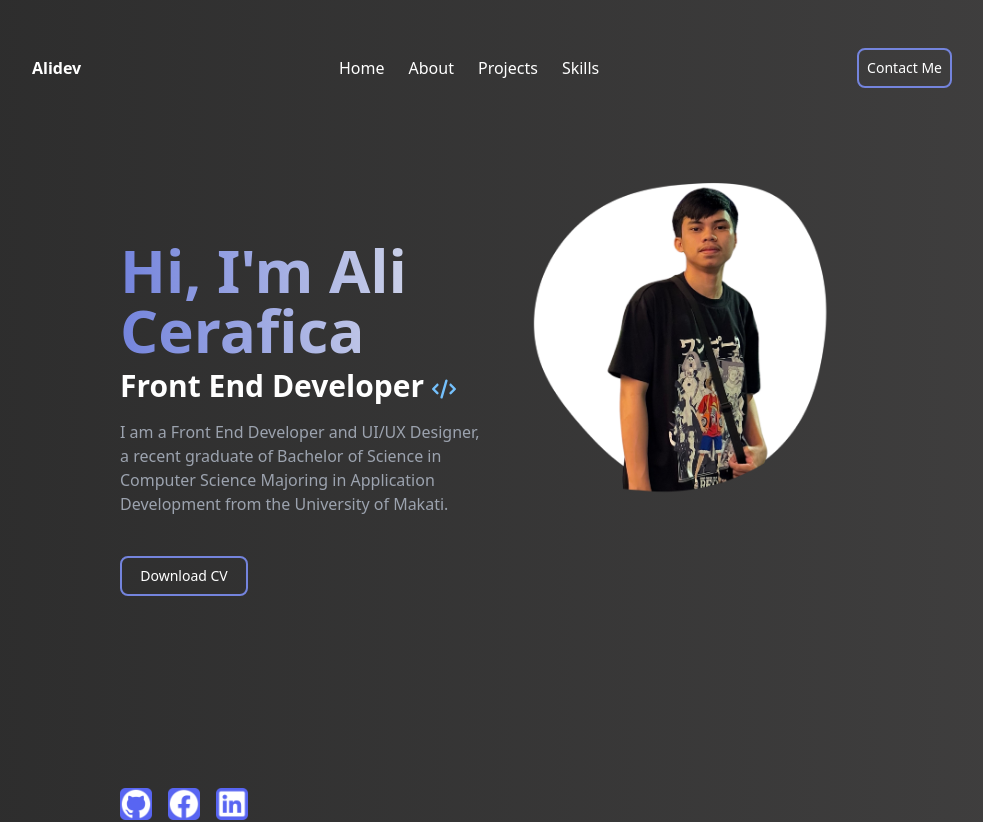
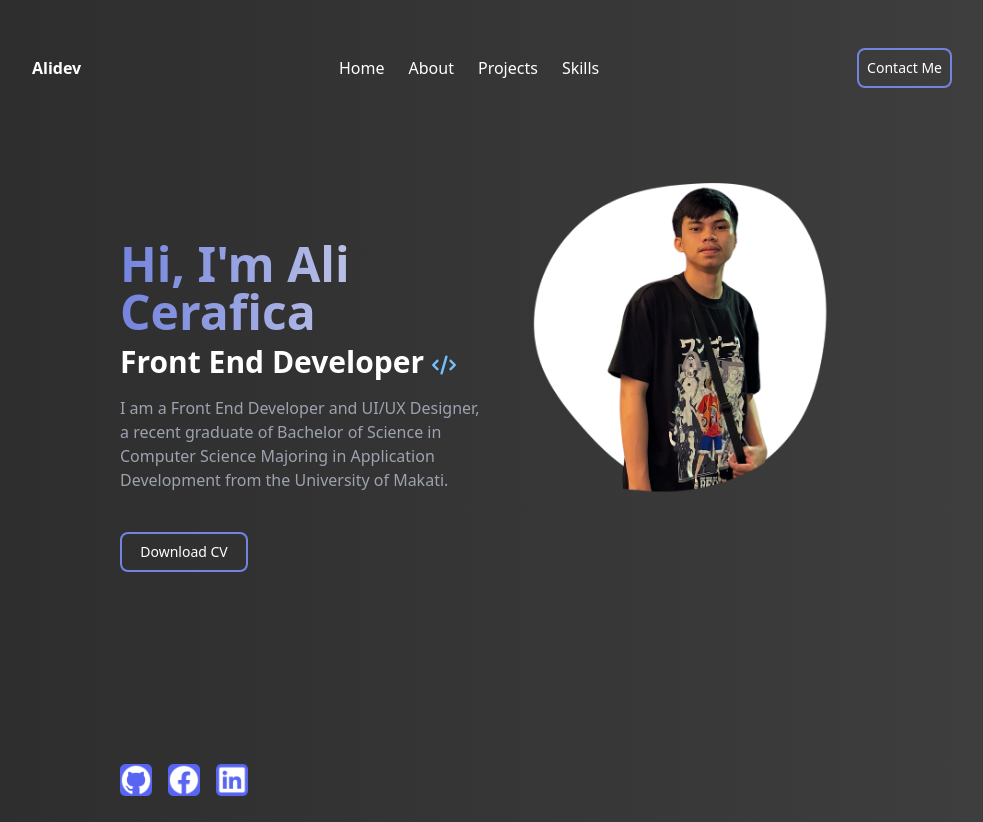
Before and after one commit to aliriocerafica/alidev, a Next.js app: page / in a window 1280 px wide. Shown: the top 822 px of the page, without its empty margins (152-1135 px from the left). Built offline with nearby package versions, Linux system fonts and the light colour scheme.

Commit message:
inspect elemet disbled

```diff
--- a/app/page.tsx
+++ b/app/page.tsx
@@ -36,7 +36,18 @@ const Page = () => {
       window.removeEventListener("scroll", handleScrollAnimations);
     };
   }, []);
+  useEffect(() => {
+    const handleContextMenu = (e: { preventDefault: () => void; }) => {
+      e.preventDefault();
+      // Optionally, you can alert or inform the user that inspecting is disabled
+    };
 
+    document.addEventListener("contextmenu", handleContextMenu);
+
+    return () => {
+      document.removeEventListener("contextmenu", handleContextMenu);
+    };
+  }, []);
   return (
     <body className="bg-[#0c1c29] min-h-screen fade-in">
       <div>
@@ -53,7 +64,7 @@ const Page = () => {
               />
             </div>
             <div className="md:order-1 text-white mt-20">
-              <h2 className="text-6xl font-bold mb-2 gradient-text animate-slide-in slide-in">
+              <h2 className="text-5xl font-bold mb-2 gradient-text animate-slide-in slide-in">
                 Hi, I'm Ali Cerafica
               </h2>
               <h2 className="text-3xl font-bold mb-2 animate-slide-in slide-in">
```
